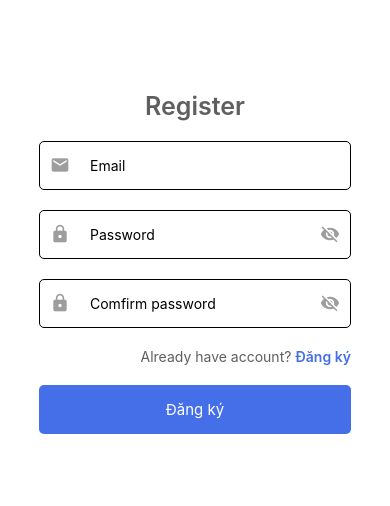
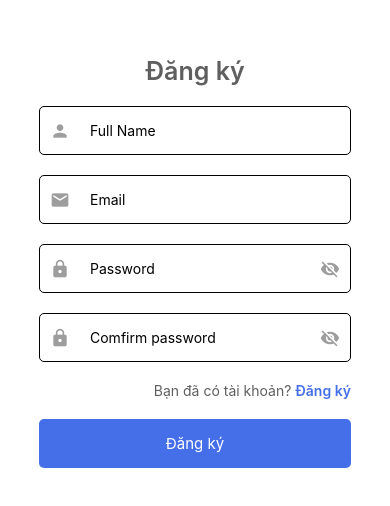
Before and after one commit to VuDoanDungVN/CalendarApp, a React Native app: screen /RegisterScreen in a window 390 px wide. Shown: the part 150-656 px from the top of the page. Built offline with nearby package versions, Linux system fonts and the light colour scheme.

Commit message:
Edit SignIn Screen And Send VerificationEmail

```diff
--- a/App/Auth/LoginScreen.tsx
+++ b/App/Auth/LoginScreen.tsx
@@ -15,6 +15,7 @@ const LoginScreen = ({ navigation }: any) => {
   const [password, setPassword] = useState<string>(""); // Bước 3
   const [errorMessage, setErrorMessage] = useState<string>(""); // Bước 4
   const [isPasswordVisible, setIsPasswordVisible] = useState<boolean>(false); // Lấy ra mật khẩu và hiển thị nó
+  const [isLoading, setIsLoading] = useState(false);
 
   const handleLogin = () => {
     // Kiểm tra định dạng email
@@ -30,7 +31,7 @@ const LoginScreen = ({ navigation }: any) => {
       setTimeout(() => setErrorMessage(""), 5000);
       return;
     }
-
+    setIsLoading(true);
     // Gọi hàm đăng nhập từ Firebase
     signInWithEmailAndPassword(auth, email, password)
       .then((userCredential) => {
@@ -39,6 +40,11 @@ const LoginScreen = ({ navigation }: any) => {
         // Kiểm tra xem email đã được xác thực hay chưa
         if (user.emailVerified) {
           setErrorMessage(""); // Xóa lỗi nếu đăng nhập thành công
+          console.log(
+            "Đã đăng nhập tài khoản : ",
+            user.email,
+            user.displayName
+          );
           navigation.replace("HomeScreen"); // Chuyển tới màn hình chính sau khi đăng nhập thành công
         } else {
           setErrorMessage("Email của bạn chưa được xác thực.");
@@ -64,6 +70,7 @@ const LoginScreen = ({ navigation }: any) => {
           );
           setTimeout(() => setErrorMessage(""), 5000);
         }
+        setIsLoading(false); // Kết thúc trạng thái tải
       });
   };
 
@@ -74,7 +81,7 @@ const LoginScreen = ({ navigation }: any) => {
   return (
     <View style={styles.container}>
       <View>
-        <Text style={styles.title}>Login</Text>
+        <Text style={styles.title}>Đăng nhập</Text>
       </View>
       <View style={styles.inputContainer}>
         <View style={styles.inputWrapper}>
@@ -119,14 +126,16 @@ const LoginScreen = ({ navigation }: any) => {
             onPress={() => navigation.navigate("RegisterScreen")}
           >
             <Text style={styles.registerText}>
-              Don't have an account?{" "}
-              <Text style={styles.registerLink}>Register</Text>
+              Bạn chưa có tài khoản?{" "}
+              <Text style={styles.registerLink}>Đăng ký</Text>
             </Text>
           </TouchableOpacity>
         </View>
         <TouchableOpacity onPress={handleLogin}>
           <View style={styles.loginButton}>
-            <Text style={styles.loginButtonText}>Login</Text>
+            <Text style={styles.loginButtonText}>
+              {isLoading ? "Đang đăng nhập..." : "Đăng nhập"}
+            </Text>
           </View>
         </TouchableOpacity>
 
--- a/App/Auth/RegisterScreen.tsx
+++ b/App/Auth/RegisterScreen.tsx
@@ -8,7 +8,7 @@ import {
 } from "react-native";
 import MaterialIcons from "@expo/vector-icons/MaterialIcons";
 import React, { useEffect, useState } from "react";
-import { signInWithEmailAndPassword } from "firebase/auth";
+import { signInWithEmailAndPassword, updateProfile } from "firebase/auth";
 import { auth } from "../../firebase"; // Bước 1
 import {
   createUserWithEmailAndPassword,
@@ -16,6 +16,7 @@ import {
 } from "firebase/auth";
 
 const RegisterScreen = ({ navigation }: any) => {
+  const [name, setName] = useState<string>("");
   const [email, setEmail] = useState<string>(""); // Bước 2
   const [password, setPassword] = useState<string>(""); // Bước 3
   const [confirmPassword, setConfirmPassword] = useState(""); // Bước 3
@@ -29,7 +30,7 @@ const RegisterScreen = ({ navigation }: any) => {
       await sendEmailVerification(user);
       Alert.alert(
         "Xác Thực Email",
-        "Một email xác thực đã được gửi đến hòm thư của bạn. Vui lòng kiểm tra email."
+        "Đã gửi mail xác thực. Vui lòng kiểm tra email."
       );
     } catch (error) {
       if (error instanceof Error) {
@@ -44,22 +45,22 @@ const RegisterScreen = ({ navigation }: any) => {
     const emailRegex = /^[^\s@]+@[^\s@]+\.[^\s@]+$/;
 
     if (!email || !password || !confirmPassword) {
-      Alert.alert("Error", "Bạn chưa điền đầy đủ thông tin.");
+      setErrorMessage("Bạn chưa điền đầy đủ thông tin.");
       return;
     }
 
     if (!emailRegex.test(email)) {
-      Alert.alert("Error", "Email không đúng định dạng.");
+      setErrorMessage("Email không đúng định dạng.");
       return;
     }
 
     if (password.length < 6) {
-      Alert.alert("Error", "Mật khẩu cần ít nhất 6 ký tự.");
+      setErrorMessage("Mật khẩu cần ít nhất 6 ký tự.");
       return;
     }
 
     if (password !== confirmPassword) {
-      Alert.alert("Error", "Mật khẩu không khớp.");
+      setErrorMessage("Mật khẩu không khớp.");
       return;
     }
 
@@ -72,14 +73,12 @@ const RegisterScreen = ({ navigation }: any) => {
         password
       );
       const user = userCredential.user;
-
+      await updateProfile(user, {
+        displayName: name,
+      });
       await sendVerificationEmail(user);
-
       console.log("Đã gửi mail xác thực");
-      Alert.alert(
-        "Đăng ký thành công!",
-        "Vui lòng kiểm tra email và xác thực trước khi đăng nhập."
-      );
+      console.log("Đã tạo tài khoản : ", user.email, user.displayName);
       navigation.replace("LoginScreen");
     } catch (error) {
       if (error instanceof Error) {
@@ -101,9 +100,23 @@ const RegisterScreen = ({ navigation }: any) => {
   return (
     <View style={styles.container}>
       <View>
-        <Text style={styles.title}>Register</Text>
+        <Text style={styles.title}>Đăng ký</Text>
       </View>
       <View style={styles.inputContainer}>
+        <View style={styles.inputWrapper}>
+          <MaterialIcons
+            name="person"
+            size={20}
+            color="#9d9d9d"
+            style={styles.icon}
+          />
+          <TextInput
+            placeholder="Full Name"
+            value={name}
+            onChangeText={setName}
+            style={styles.textInput}
+          />
+        </View>
         <View style={styles.inputWrapper}>
           <MaterialIcons
             name="mail"
@@ -165,7 +178,7 @@ const RegisterScreen = ({ navigation }: any) => {
         <View style={styles.registerContainer}>
           <TouchableOpacity onPress={() => navigation.navigate("LoginScreen")}>
             <Text style={styles.registerText}>
-              Already have account?{" "}
+              Bạn đã có tài khoản?{" "}
               <Text style={styles.registerLink}>Đăng ký</Text>
             </Text>
           </TouchableOpacity>
--- a/App/Components/HomeScreen.tsx
+++ b/App/Components/HomeScreen.tsx
@@ -1,8 +1,19 @@
 import { View, Text, Alert, TouchableOpacity, StyleSheet } from "react-native";
-import React from "react";
+import React, { useEffect, useState } from "react";
 import { auth } from "../../firebase";
 
 const HomeScreen = ({ navigation }: any) => {
+  const [user, setUser] = useState<any>(null);
+
+  useEffect(() => {
+    const unsubscribe = auth.onAuthStateChanged((user) => {
+      if (user) {
+        setUser(user);
+      }
+    });
+    return unsubscribe;
+  });
+
   const handleLogout = () => {
     auth
       .signOut()
@@ -16,7 +27,9 @@ const HomeScreen = ({ navigation }: any) => {
   };
   return (
     <View style={{ flex: 1, justifyContent: "center", alignItems: "center" }}>
-      <Text>HomeScreen</Text>
+      <Text style={{ color: "#836b61" }}>
+        Xin chào, {user ? user.displayName : "Khách"}
+      </Text>
       <View>
         <TouchableOpacity style={styles.logoutButton} onPress={handleLogout}>
           <Text style={styles.logoutButtonText}>Logout</Text>
```
